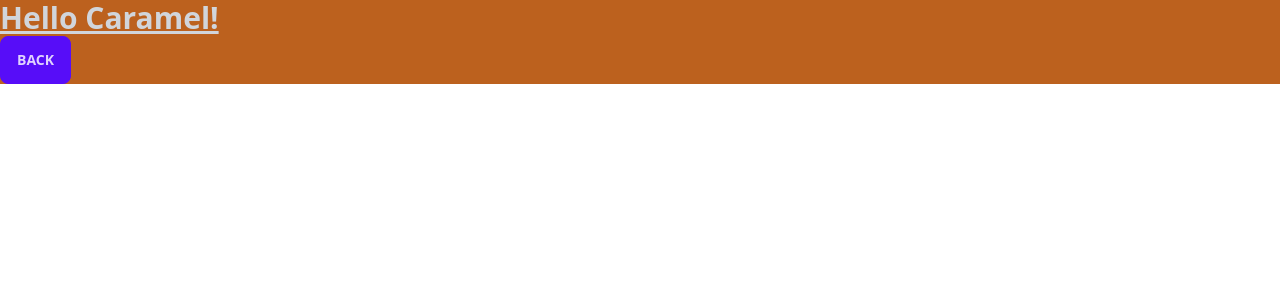
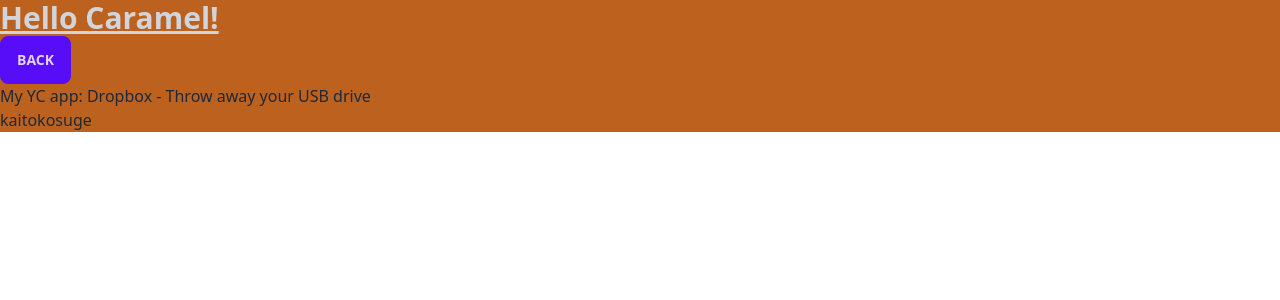
Before and after one commit to wedinc/hydrangea, a Next.js app: page /caramel in a window 1280 px wide. Shown: the top 300 px of the page. Built offline with nearby package versions, Linux system fonts and the light colour scheme.

Commit message:
create list

```diff
--- a/pages/caramel/index.tsx
+++ b/pages/caramel/index.tsx
@@ -1,12 +1,54 @@
 import Link from 'next/link'
 
 export default function Caramel() {
+  const responses = [
+    {
+      by: 'dhouston',
+      descendants: 71,
+      id: 8863,
+      kids: [
+        8952, 9224, 8917, 8884, 8887, 8943, 8869, 8958, 9005, 9671, 8940, 9067, 8908, 9055, 8865,
+        8881, 8872, 8873, 8955, 10403, 8903, 8928, 9125, 8998, 8901, 8902, 8907, 8894, 8878, 8870,
+        8980, 8934, 8876,
+      ],
+      score: 111,
+      time: 1175714200,
+      title: 'My YC app: Dropbox - Throw away your USB drive',
+      type: 'story',
+      url: 'http://www.getdropbox.com/u/2/screencast.html',
+    },
+    {
+      by: 'dhouston',
+      descendants: 71,
+      id: 8864,
+      kids: [
+        8952, 9224, 8917, 8884, 8887, 8943, 8869, 8958, 9005, 9671, 8940, 9067, 8908, 9055, 8865,
+        8881, 8872, 8873, 8955, 10403, 8903, 8928, 9125, 8998, 8901, 8902, 8907, 8894, 8878, 8870,
+        8980, 8934, 8876,
+      ],
+      score: 111,
+      time: 1175714200,
+      title: 'kaitokosuge',
+      type: 'story',
+      url: 'http://www.getdropbox.com/u/2/screencast.html',
+    },
+  ]
+  const List = () => {
+    return (
+      <ul>
+        {responses.map((response) => (
+          <li>{response.title}</li>
+        ))}
+      </ul>
+    )
+  }
   return (
     <div className='bg-[#bc611e]'>
       <h1 className='text-3xl font-bold underline text-gray-300'>Hello Caramel!</h1>
       <Link href='/' className='btn btn-primary'>
         Back
       </Link>
+      <List />
     </div>
   )
 }
```
